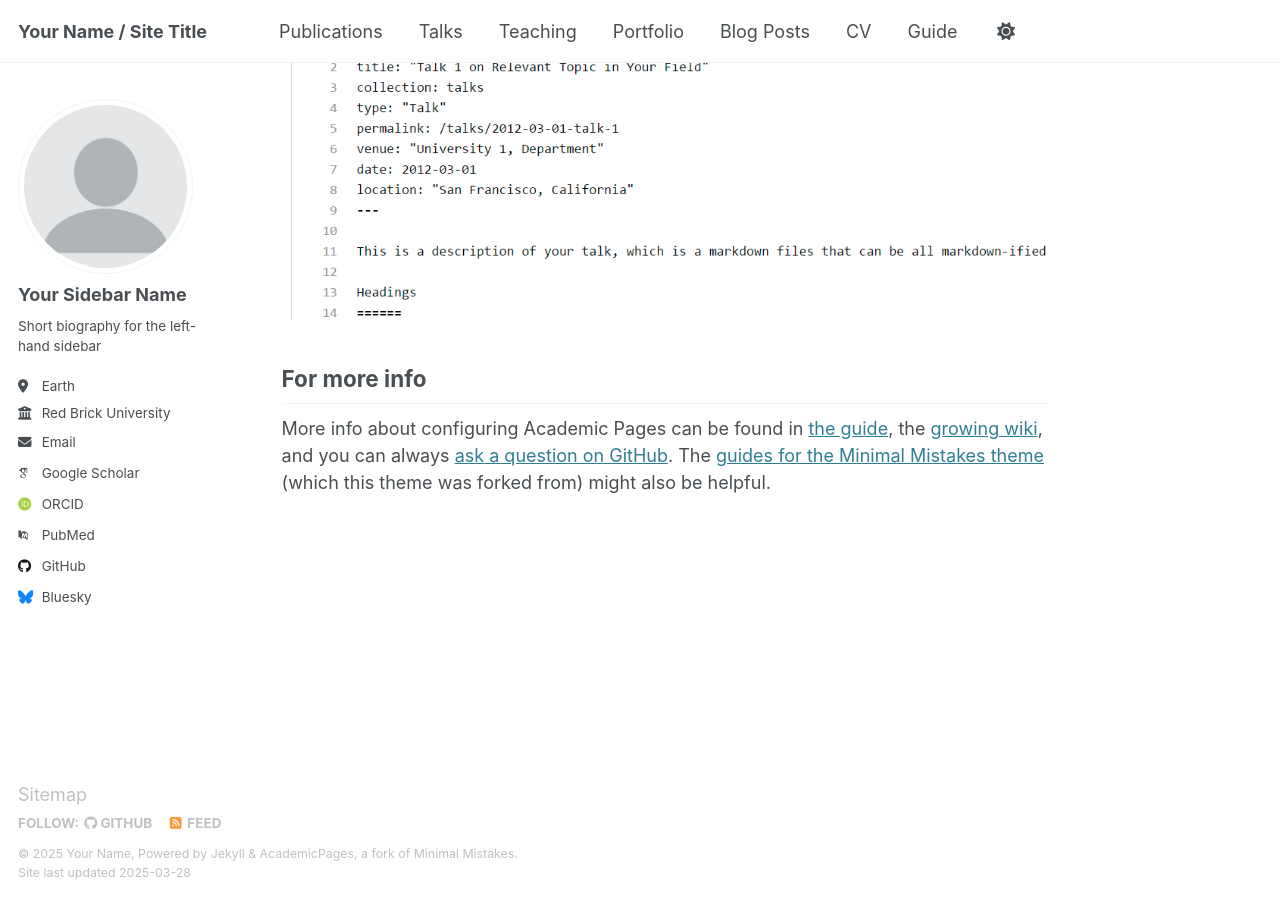
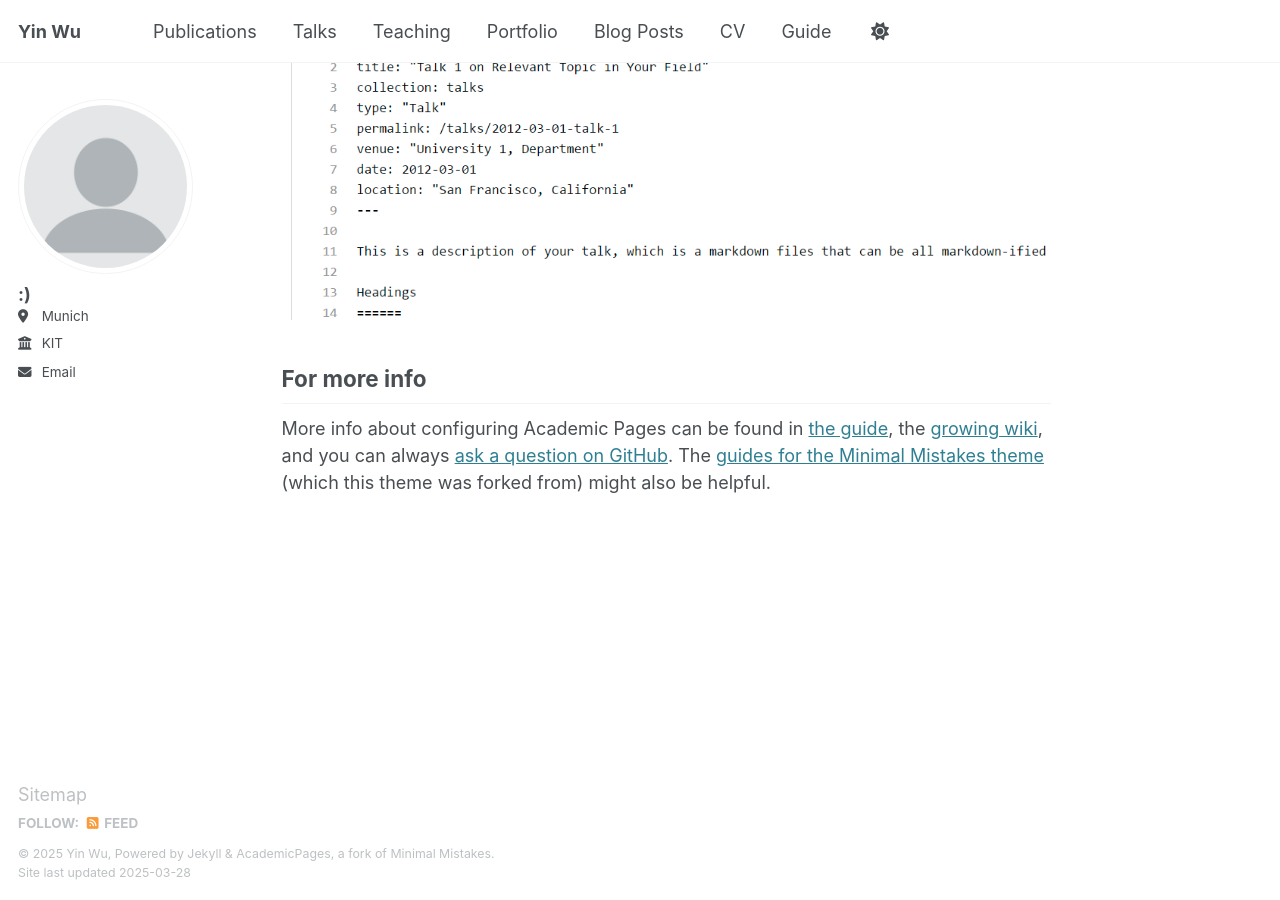
Before and after one commit to yinwu33/yinwu33.github.io, a Jekyll site: the page built from _pages/about.md, in a window 1280 px wide and 900 px high, scrolled down 2635 px. Built offline with Jekyll 4.4.1, drawn with Linux system fonts in a browser that asks for light colours; some web fonts are replaced.

Commit message:
Update _config.yml

```diff
--- a/_config.yml
+++ b/_config.yml
@@ -9,13 +9,13 @@
 # Basic Site Settings
 locale                   : "en-US"
 site_theme               : "default"
-title                    : "Your Name / Site Title"
+title                    : "Yin Wu"
 title_separator          : "-"
-name                     : &name "Your Name"
-description              : &description "personal description"
-url                      : https://academicpages.github.io # the base hostname & protocol for your site e.g. "https://[your GitHub username].github.io"
+name                     : &name "Yin Wu"
+description              : &description "Hi, I'm Yin"
+url                      : https://yinwu33.github.io # the base hostname & protocol for your site e.g. "https://[your GitHub username].github.io"
 baseurl                  : "" # the subpath of your site, e.g. "/blog"
-repository               : "academicpages/academicpages.github.io"
+repository               : "yinwu33/yinwu33.github.io"
 
 # Site Author - The following control what appear as part of the author content on the side bar.
 #               If a field is blank the icon and link will not appear, otherwise it will be shown.
@@ -23,21 +23,21 @@ repository               : "academicpages/academicpages.github.io"
 author:
   # Biographic information
   avatar           : "profile.png"
-  name             : "Your Sidebar Name"
+  name             : ":)"
   pronouns         : # example: "she/her"
-  bio              : "Short biography for the left-hand sidebar"
-  location         : "Earth"
-  employer         : "Red Brick University"
+  bio              : # "Short biography for the left-hand sidebar"
+  location         : "Munich"
+  employer         : "KIT"
   uri              : # URL
-  email            : "none@example.org"
+  email            : "yinwu.life@gmail.com"
 
   # Academic websites
   arxiv            : # URL - Update with the correct link to your profile
-  googlescholar    : "https://scholar.google.com/citations?user=PS_CX0AAAAAJ"
+  googlescholar    : # "https://scholar.google.com/citations?user=PS_CX0AAAAAJ"
   impactstory      : # URL
-  orcid            : "http://orcid.org/yourorcidurl"
+  orcid            : # "http://orcid.org/yourorcidurl"
   semantic         : # URL
-  pubmed           : "https://www.ncbi.nlm.nih.gov/pubmed/?term=john+snow"
+  pubmed           : # "https://www.ncbi.nlm.nih.gov/pubmed/?term=john+snow"
   researchgate     : # URL
   scopus           : # URL
 
@@ -45,12 +45,12 @@ author:
   bitbucket        : # Username - Update with your username on the site
   codepen          : # Username
   dribbble         : # Username
-  github           : "academicpages"
+  github           : # "academicpages"
   kaggle           : # Username
   stackoverflow    : # User number or user number and name (i.e., use "1" or "1/jeff-atwood")
 
   # Social media
-  bluesky          : "bsky.app" # Replace this with you Bluesky username
+  bluesky          : # "bsky.app" # Replace this with you Bluesky username
   facebook         : # Username
   flickr           : # Username
   foursquare       : # Username
```
